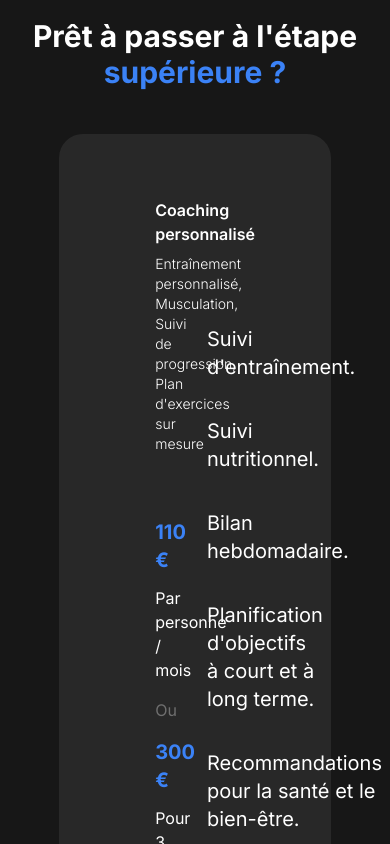
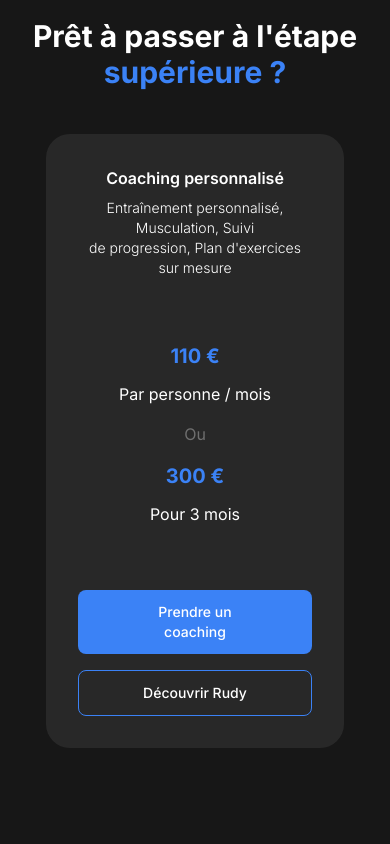
Before and after one commit to Damokless/rudymusianicoaching, a Next.js app: page / in a window 390 px wide. Shown: the part 960-1804 px from the top of the page. Built offline with nearby package versions, Linux system fonts and the light colour scheme.

Commit message:
fix : landing page full responsive

```diff
--- a/src/app/page.tsx
+++ b/src/app/page.tsx
@@ -41,18 +41,18 @@ export default function Home() {
           </h1>
         </div>
         <div className="flex justify-center items-center">
-          <div className="bg-[#3A3A3A]/50 py-16 px-24 flex rounded-3xl w-10/12">
-            <div className="w-1/2">
+          <div className="bg-[#3A3A3A]/50 py-8 px-8 lg:px-24 lg:py-16 flex flex-col lg:flex-row rounded-3xl w-11/12 lg:w-10/12">
+            <div className=" lg:w-1/2">
               <div className=" mb-16">
-                <h2 className="text-white lg:text-3xl font-semibold">
+                <h2 className="text-white text-center md:text-left lg:text-3xl font-semibold">
                   Coaching personnalisé
                 </h2>
-                <p className="text-white text-sm font-light mt-2">
+                <p className="text-white text-center md:text-left text-sm font-light mt-2">
                   Entraînement personnalisé, Musculation, Suivi <br /> de
                   progression, Plan d&apos;exercices sur mesure
                 </p>
               </div>
-              <div className="mb-16">
+              <div className="mb-16 text-center md:text-left">
                 <h3 className=" text-xl text-blue-500 font-bold">110 €</h3>
                 <p className=" mt-3 text-white">Par personne / mois</p>
                 <p className=" mt-4 text-[#6F6F6F]">Ou</p>
@@ -75,7 +75,7 @@ export default function Home() {
                 </Link>
               </div>
             </div>
-            <div className="w-1/2">
+            <div className=" hidden lg:block lg:w-1/2">
               <div className="flex flex-col justify-center h-full gap-9">
                 <div className="flex place-items-center">
                   <svg
```
